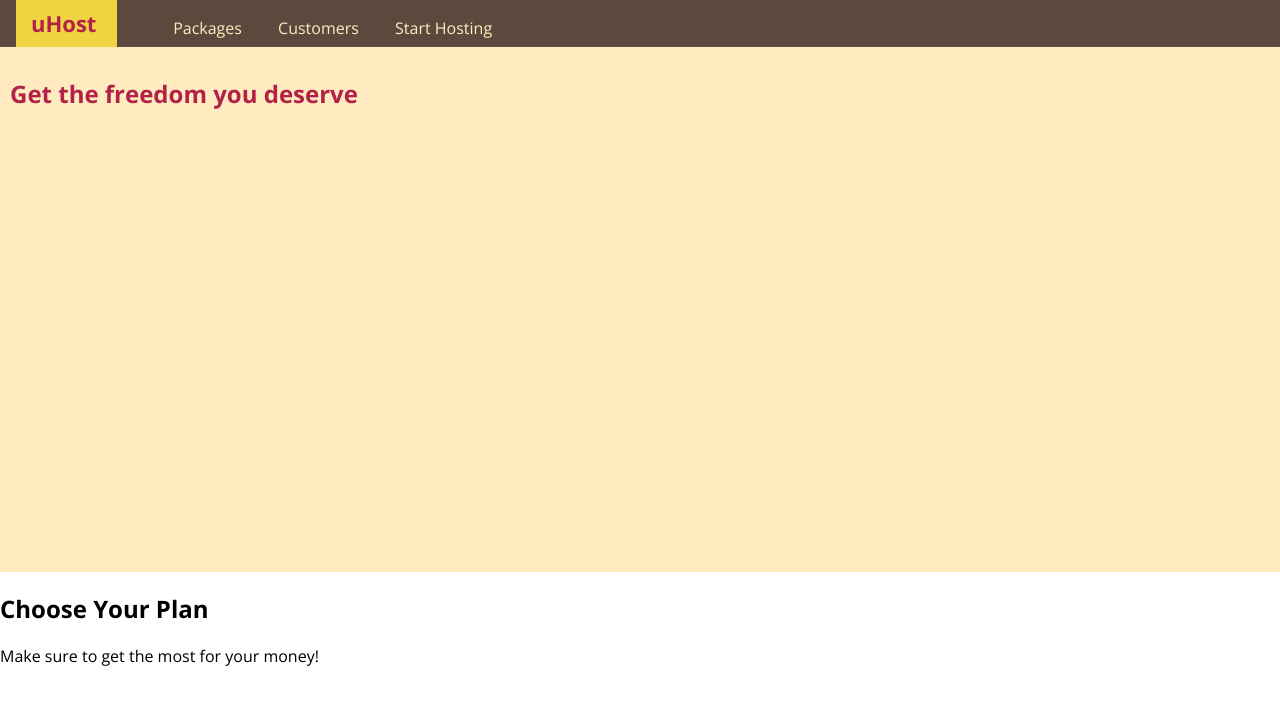
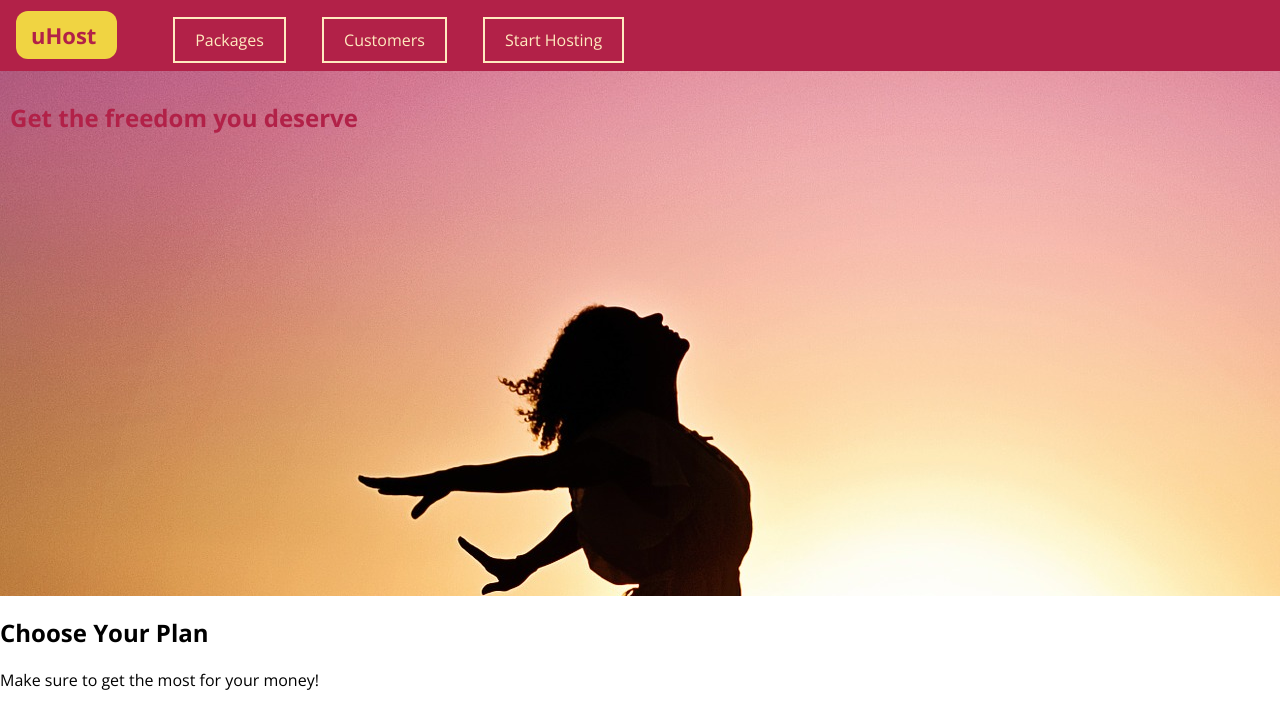
Before and after one commit to vanpixxer/css-app-22, a plain HTML site: page index.html in a window 1280 px wide. Drawn offline with nearby package versions, Linux system fonts and the light colour scheme.

Commit message:
Finished styling nav bar for now and began building the Product Overview section

```diff
--- a/index.html
+++ b/index.html
@@ -26,7 +26,7 @@
                     <li class="main-nav__item">
                         <a href="customers/index.html">Customers</a>
                     </li>
-                    <li class="main-nav__item">
+                    <li class="main-nav__item main-nav__item--cta">
                         <a href="start-hosting/index.html">Start Hosting</a>
                     </li>
                 </ul>
--- a/main.css
+++ b/main.css
@@ -9,7 +9,7 @@ body {
 }
 
 #product-overview {
-  background: #ffebbf;
+  background: url("freedom.jpg");
   width: 100%;
   height: 525px;
   padding: 10px;
@@ -21,8 +21,8 @@ body {
 
 .main-header {
   width: 100%;
-  background: #5c493d;
-  padding: 8px 16px;
+  background: #b22148;
+  padding: 20px 16px;
 }
 
 /* we want the logo to appear on the same line as the navigation links so make it inline-block */
@@ -38,11 +38,10 @@ body {
   background: #f0d442;
   padding: 9px 15px;
   margin-right: 40px;
+  border-radius: 12px;
 }
 .main-nav {
   display: inline-block;
-  text-align: right;
-
   vertical-align: middle;
 }
 
@@ -60,4 +59,13 @@ body {
 .main-nav__item a {
   text-decoration: none;
   color: #ffebbf;
+  border: 2px solid #ffebbf;
+  padding: 10px 20px;
+  position: relative;
 }
+
+.main-nav__item a:hover,
+.main-nav__item a:active {
+  color: #f59330;
+  border: 2px solid #f59330;
+}
```
Also changed, not shown: freedom.jpg (added), 1 other file.
